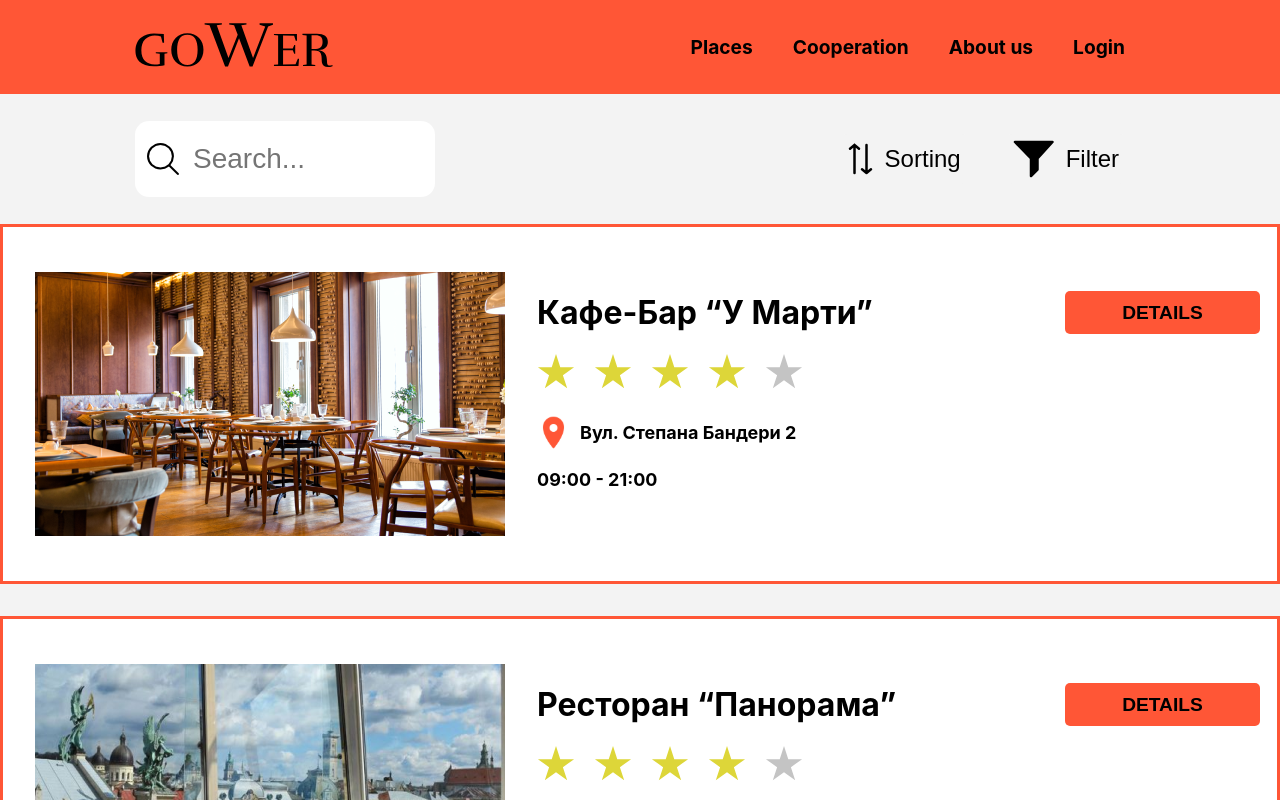
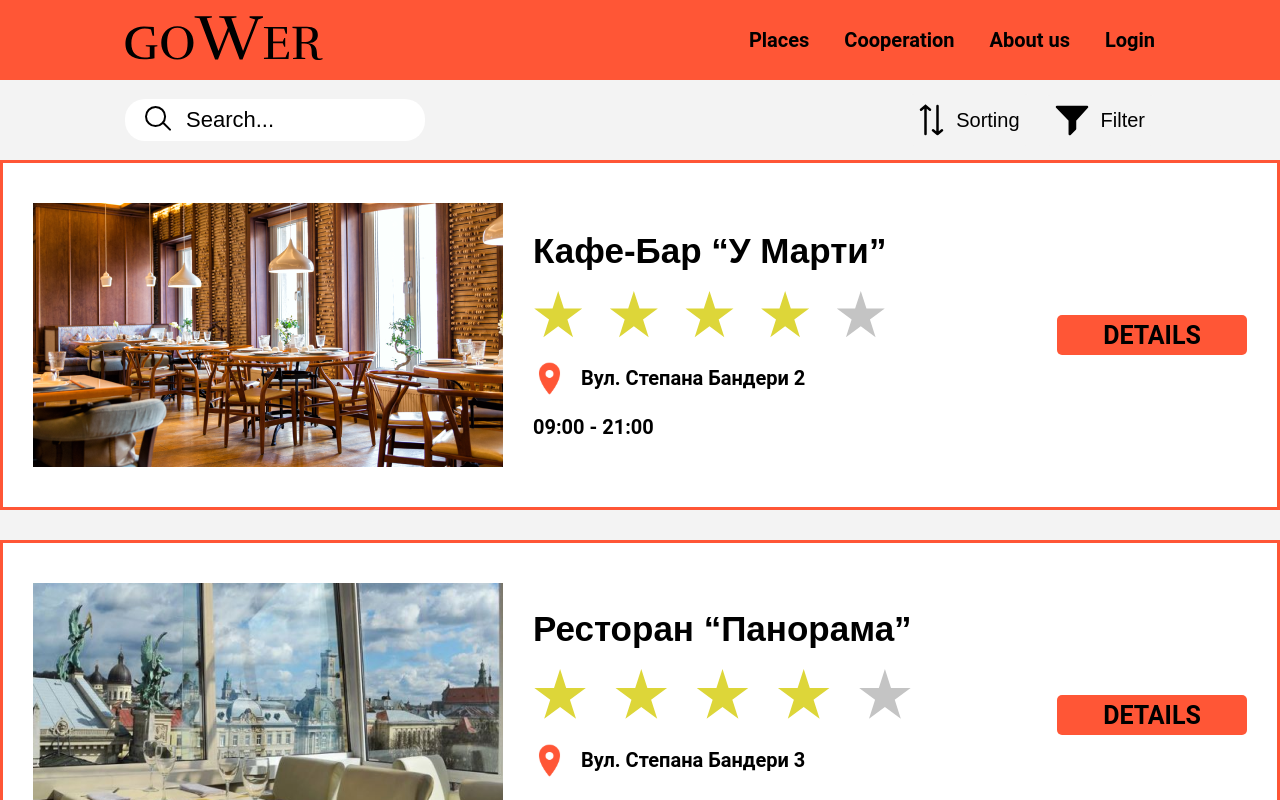
Before and after one commit to MVPavlyk/gower, a React (Create React App) app: page / in a window 1280 px wide. Shown: the top 800 px of the page. Built offline with nearby package versions, Linux system fonts and the light colour scheme.

Commit message:
76.04 18:03

```diff
--- a/public/index.html
+++ b/public/index.html
@@ -24,7 +24,7 @@
       work correctly both with client-side routing and a non-root public URL.
       Learn how to configure a non-root public URL by running `npm run build`.
     -->
-    <title>React App</title>
+    <title>goWer</title>
   </head>
   <body>
     <noscript>You need to enable JavaScript to run this app.</noscript>
--- a/src/Components/Header/Header.js
+++ b/src/Components/Header/Header.js
@@ -1,19 +1,24 @@
 import React from 'react';
 import {NavLink} from 'react-router-dom';
-import css from "../../Pages/RestaurantListPage/RestaurantPageList.module.css";
+import rootCss from '../../root.module.css';
+import css from './Header.module.css';
 import logo from '../../img/logo.svg';
 
 const Header = () => {
     return (
-        <div className={css.header_style}>
-            <div>
-                <NavLink className={css.header_logo} to={'/'}><img src={logo} alt="logo"/></NavLink>
-            </div>
-            <div className={css.header_links}>
-                <span><NavLink className={css.header_link} to={'/'}>Places</NavLink></span>
-                <span><NavLink className={css.header_link} to={'/'}>Cooperation</NavLink></span>
-                <span><NavLink className={css.header_link} to={'/'}>About us</NavLink></span>
-                <span><NavLink className={css.header_link} to={'/'}>Login</NavLink></span>
+        <div className={css.main_header}>
+            <div className={rootCss.container}>
+                <div className={css.header_wrap}>
+                    <div>
+                        <NavLink className={css.header_logo} to={'/'}><img src={logo} alt="logo"/></NavLink>
+                    </div>
+                    <div className={css.header_links}>
+                        <NavLink className={css.header_link} to={'/'}>Places</NavLink>
+                        <NavLink className={css.header_link} to={'/'}>Cooperation</NavLink>
+                        <NavLink className={css.header_link} to={'/'}>About us</NavLink>
+                        <NavLink className={css.header_link} to={'/'}>Login</NavLink>
+                    </div>
+                </div>
             </div>
         </div>
     );
--- /dev/null
+++ b/src/Components/Header/Header.module.css
@@ -0,0 +1,36 @@
+.main_header {
+    height: 80px;
+    width: 100%;
+    background-color: #FF5636;
+    display: flex;
+    align-items: center;
+}
+
+.header_wrap {
+    height: 100%;
+    width: 100%;
+    display: flex;
+    align-items: center;
+    justify-content: space-between;
+}
+
+.header_links {
+    display: flex;
+    align-items: center;
+    column-gap: 35px;
+}
+
+.header_link {
+    font-size: 20px;
+    text-decoration: none;
+    font-weight: 700;
+    color: black;
+}
+
+.header_links a [class='active'] {
+    text-decoration: underline;
+}
+
+.header_logo {
+    height: 60px;
+}
--- a/src/Components/Navbar/Navbar.js
+++ b/src/Components/Navbar/Navbar.js
@@ -1,29 +1,36 @@
 import React from 'react';
-import {NavLink} from "react-router-dom";
-import css from "../../Pages/RestaurantListPage/RestaurantPageList.module.css";
-import search from "../../img/search.svg";
-import sort from "../../img/sort.svg";
-import filter from "../../img/filter.svg";
+import {NavLink} from 'react-router-dom';
+import rootCss from '../../root.module.css';
+import css from './Navbar.module.css';
+import search from '../../img/search.svg';
+import sort from '../../img/sort.svg';
+import filter from '../../img/filter.svg';
 
 
 const Navbar = () => {
     return (
-        <div className={css.navbar_style}>
-            <div className={css.search_box}>
-                <NavLink className={css.search_btn} to={'/'}><img src={search} alt="search"/></NavLink>
-                <input type="text" placeholder={"Search..."}/>
-            </div>
+        <div className={css.main_navbar}>
+            <div className={rootCss.container}>
+                <div className={css.nav_wrap}>
+                    <form className={css.search_box}>
+                        <button className={css.search_btn}>
+                            <img src={search} alt="search"/>
+                        </button>
+                        <input type="text" className={css.search_input} placeholder='Search...'/>
+                    </form>
                     <div className={css.nav_links}>
-                <span>
+                        <div>
                             <button className={css.nav_link}>
                                 <img src={sort} alt="sort"/> Sorting
                             </button>
-                </span>
-                <span>
-                    <button className={css.nav_link} >
+                        </div>
+                        <div>
+                            <button className={css.nav_link}>
                                 <img src={filter} alt="filter"/> Filter
                             </button>
-                </span>
+                        </div>
+                    </div>
+                </div>
             </div>
         </div>
     );
--- /dev/null
+++ b/src/Components/Navbar/Navbar.module.css
@@ -0,0 +1,71 @@
+.main_navbar {
+    width: 100%;
+    background-color: #F3F3F3;
+}
+
+.nav_wrap {
+    width: 100%;
+    height: 80px;
+    display: flex;
+    align-items: center;
+    justify-content: space-between;
+}
+
+.search_box {
+    display: flex;
+    align-items: center;
+    column-gap: 15px;
+    padding: 0 20px;
+    height: 42px;
+    width: 300px;
+    background-color: #fff;
+    border-radius: 20px;
+}
+
+.search_btn {
+    border: none;
+    background: none;
+    cursor: pointer;
+    width: fit-content;
+}
+
+.search_input {
+    flex-grow: 1;
+    height: 100%;
+    background: none;
+    border: none;
+    outline: none;
+    font-size: 22px;
+}
+
+.search_input::placeholder {
+    color: #000000;
+}
+
+.nav_links {
+    display: flex;
+    align-items: center;
+    column-gap: 15px;
+}
+
+.nav_link {
+    display: flex;
+    align-items: center;
+    column-gap: 12px;
+    font-size: 20px;
+    padding: 10px;
+}
+
+.nav_link {
+    background-color: #F3F3F3;
+    border: none;
+    border-radius: 5px;
+}
+
+.nav_link:focus {
+    background-color: #e3e3e3;
+}
+
+.nav_link:hover {
+    background-color: #e3e3e3;
+}
--- a/src/Components/RestaurantBlock/RestaurantBlock.js
+++ b/src/Components/RestaurantBlock/RestaurantBlock.js
@@ -1,23 +1,19 @@
 import React from 'react';
-import css from "../../Pages/RestaurantListPage/RestaurantPageList.module.css";
-import stars from "../../img/stars.svg";
-import location from "../../img/location.svg";
+import css from './RestaurantBlock.module.css';
+import stars from '../../img/stars.svg';
+import location from '../../img/location.svg';
+import {NavLink} from 'react-router-dom';
+
 const RestaurantBlock = ({restaurant}) => {
     return (
         <div className={css.restaurant_block}>
+            <div className={css.restaurant_block_left}>
                 <img src={
-                restaurant.id === 1 ? require('../../img/u_marty.png') :  require('../../img/panorama.png')
+                    restaurant.id === 1 ? require('../../img/u_marty.png') : require('../../img/panorama.png')
                 } alt={restaurant.name}/>
                 <div className={css.restaurant_info}>
-                <div className={css.restaurant_details}>
-                    <h1>{restaurant.name}</h1>
-                    <button className={css.nav_link}>
-                        DETAILS
-                    </button>
-                </div>
-                <img src={
-                    restaurant.id === 1 ? stars :  stars
-                } alt={"stars"}/>
+                    <h1 className={css.restaurant_title}>{restaurant.name}</h1>
+                    <img src={stars} alt={'stars'}/>
                     <div className={css.restaurant_location}>
                         <img src={location} alt="location"/> {restaurant.address}
                     </div>
@@ -26,6 +22,10 @@ const RestaurantBlock = ({restaurant}) => {
                     </div>
                 </div>
             </div>
+            <NavLink to={'/'} className={css.restaurant_details}>
+                DETAILS
+            </NavLink>
+        </div>
     );
 };
 
--- /dev/null
+++ b/src/Components/RestaurantBlock/RestaurantBlock.module.css
@@ -0,0 +1,61 @@
+.restaurant_block {
+    background-color: #FFF;
+    display: flex;
+    align-items: center;
+    justify-content: space-between;
+    height: 350px;
+    border: 3px solid #FF5636;
+    padding: 30px;
+}
+
+.restaurant_block_left {
+    display: flex;
+    align-items: center;
+    column-gap: 30px;
+}
+
+.restaurant_title {
+    font-family: "Ubuntu", sans-serif;
+    font-size: 35px;
+}
+
+.restaurant_info {
+    display: flex;
+    flex-direction: column;
+    row-gap: 20px;
+}
+
+.restaurant_details {
+    display: flex;
+    align-items: center;
+}
+
+.restaurant_details {
+    border: none;
+    height: 40px;
+    width: 190px;
+    align-items: center;
+    justify-content: center;
+    font-weight: 700;
+    font-size: 25px;
+    border-radius: 5px;
+    color: black;
+    background-color: #FF5636;
+}
+
+.restaurant_details:focus {
+    background-color: #e3e3e3;
+}
+
+.restaurant_location {
+    display: flex;
+    font-size: 20px;
+    column-gap: 15px;
+    font-weight: 700;
+    align-items: center;
+}
+
+.restaurant_time {
+    font-size: 20px;
+    font-weight: 700;
+}
--- a/src/Pages/RestaurantListPage/RestaurantListPage.js
+++ b/src/Pages/RestaurantListPage/RestaurantListPage.js
@@ -1,10 +1,10 @@
 import React from 'react';
 import {RestaurantBlock} from '../../Components';
 import {Navbar} from '../../Components';
-import css from './RestaurantPageList.module.css'
+import css from './RestaurantPageList.module.css';
 
 const RestaurantListPage = () => {
-    const storrage = [
+    const storage = [
         {
             id: 1,
             name: 'Кафе-Бар “У Марти”',
@@ -19,16 +19,19 @@ const RestaurantListPage = () => {
             time: '09:00 - 21:00',
             img: './img/panorama.png'
         }
-    ]
+    ];
 
 
     return (
-        <div className={css.restaurant__wrap}>
+        <>
             <Navbar/>
-            {
-                storrage.map(restaurant => <RestaurantBlock key={restaurant.id} restaurant={restaurant}/>)
-            }
-        </div>
+            <div className={css.restaurant__wrap}>
+
+                {
+                    storage.map(restaurant => <RestaurantBlock key={restaurant.id} restaurant={restaurant}/>)
+                }
+            </div>
+        </>
     );
 };
 
--- a/src/Pages/RestaurantListPage/RestaurantPageList.module.css
+++ b/src/Pages/RestaurantListPage/RestaurantPageList.module.css
@@ -1,167 +1,8 @@
 .restaurant__wrap{
     width: 100%;
-    height: 1000px;
+    min-height: 1000px;
     background-color: #F3F3F3;
+    display: flex;
+    flex-direction: column;
+    row-gap: 30px;
 }
-
-.header_style{
-    position: sticky;
-    top: 0;
-    z-index: 1;
-
-    height: 94px;
-    background-color: #FF5636;
-    display: flex;
-    align-items: center;
-}
-
-.header_fixed{
-    position: fixed;
-    top: 0;
-    z-index: 100;
-}
-
-.header_logo{
-    margin: 0 0 0 135px;
-    /*position: absolute;*/
-    /*top: 23px;*/
-}
-
-.header_links{
-    position: absolute;
-    /*top: 35px;*/
-    right: 0;
-    margin: 0 135px 0 0;
-}
-
-.header_link{
-    font-size: larger;
-    text-decoration: none;
-    font-weight:bold;
-    color: black;
-    margin: 0 20px 0 20px;
-}
-
-.navbar_style{
-    display: flex;
-    align-items: center;
-    /*position: relative;*/
-    width: 100%;
-    height: 130px;
-}
-
-.search_box{
-    margin: 0 0 0 135px;
-    display: flex;
-}
-
-input{
-    outline: none;
-    font-size: 28px;
-    width: 240px;
-    border: none;
-    border-bottom-right-radius: 14px;
-    border-top-right-radius: 14px;
-    height: 74px;
-}
-
-.search_btn{
-    display: flex;
-    align-items: center;
-    justify-content: center;
-    border-bottom-left-radius: 14px;
-    border-top-left-radius: 14px;
-    width: 56px;
-    background-color: #fff;
-}
-
-.nav_links{
-    display: flex;
-    align-items: center;
-    position: absolute;
-    right: 0;
-    margin: 0 135px 0 0;
-}
-
-.nav_link{
-    height: 50px;
-    display: flex;
-    align-items: center;
-    font-size: x-large;
-    text-decoration: none;
-    color: black;
-    margin: 0 20px 0 20px;
-}
-.nav_links button{
-    background-color: #F3F3F3;
-    border: none;
-    border-radius: 5px;
-}
-
-.nav_links button:focus{
-    background-color: #e3e3e3;
-}
-
-.nav_links button:hover{
-    background-color: #e3e3e3;
-}
-
-.nav_link img{
-    margin-right: 12px;
-}
-
-.restaurant_block{
-    background-color: #FFF;
-    display: flex;
-    align-items: center;
-    height: 354px;
-    border: 3px solid #FF5636;
-    margin-bottom: 32px;
-    padding-left: 32px;
-}
-
-.restaurant_info{
-    height: 264px;
-    margin-left: 32px;
-}
-
-.restaurant_details{
-    display: flex;
-    align-items: center;
-}
-
-.restaurant_details button{
-    position: absolute;
-    right: 0;
-    border: none;
-    height: 43px;
-    width: 195px;
-    align-items: center;
-    justify-content: center;
-    font-weight: bold;
-    font-size: larger;
-    border-radius: 5px;
-    background-color: #FF5636;
-}
-
-.restaurant_details button:focus{
-    background-color: #e3e3e3;
-}
-
-.restaurant_location{
-    display: flex;
-    font-size: large;
-    align-items: center;
-    font-weight: bold;
-    margin: 20px 0px 0 0;
-}
-
-.restaurant_location img{
-    margin-right: 10px;
-}
-
-.restaurant_time{
-    margin-top: 20px;
-    font-size: large;
-    font-weight: bold;
-}
--- a/src/index.css
+++ b/src/index.css
@@ -7,6 +7,12 @@ body {
     -moz-osx-font-smoothing: grayscale;
 }
 
+*{
+    box-sizing: border-box;
+}
+
+
+
 code {
     font-family: source-code-pro, Menlo, Monaco, Consolas, 'Courier New',
     monospace;
--- /dev/null
+++ b/src/root.module.css
@@ -0,0 +1,33 @@
+.container{
+    padding: 0 125px;
+    width: 100%;
+}
+
+body{
+    margin: 0;
+    font-family: 'Roboto', sans-serif;
+}
+
+* {
+    margin: 0;
+    padding: 0;
+    box-sizing: border-box;
+}
+
+h1, h2, h3, h4, h5, h6 {
+    margin: 0;
+}
+
+p {
+    margin: 0 !important;
+}
+
+a {
+    text-decoration: none;
+}
+
+.centralise {
+    display: flex;
+    align-items: center;
+    justify-content: center;
+}
```
Also changed, not shown: src/img/filter.svg, src/img/search.svg. Lines whose indentation alone changed are shown as unchanged.
